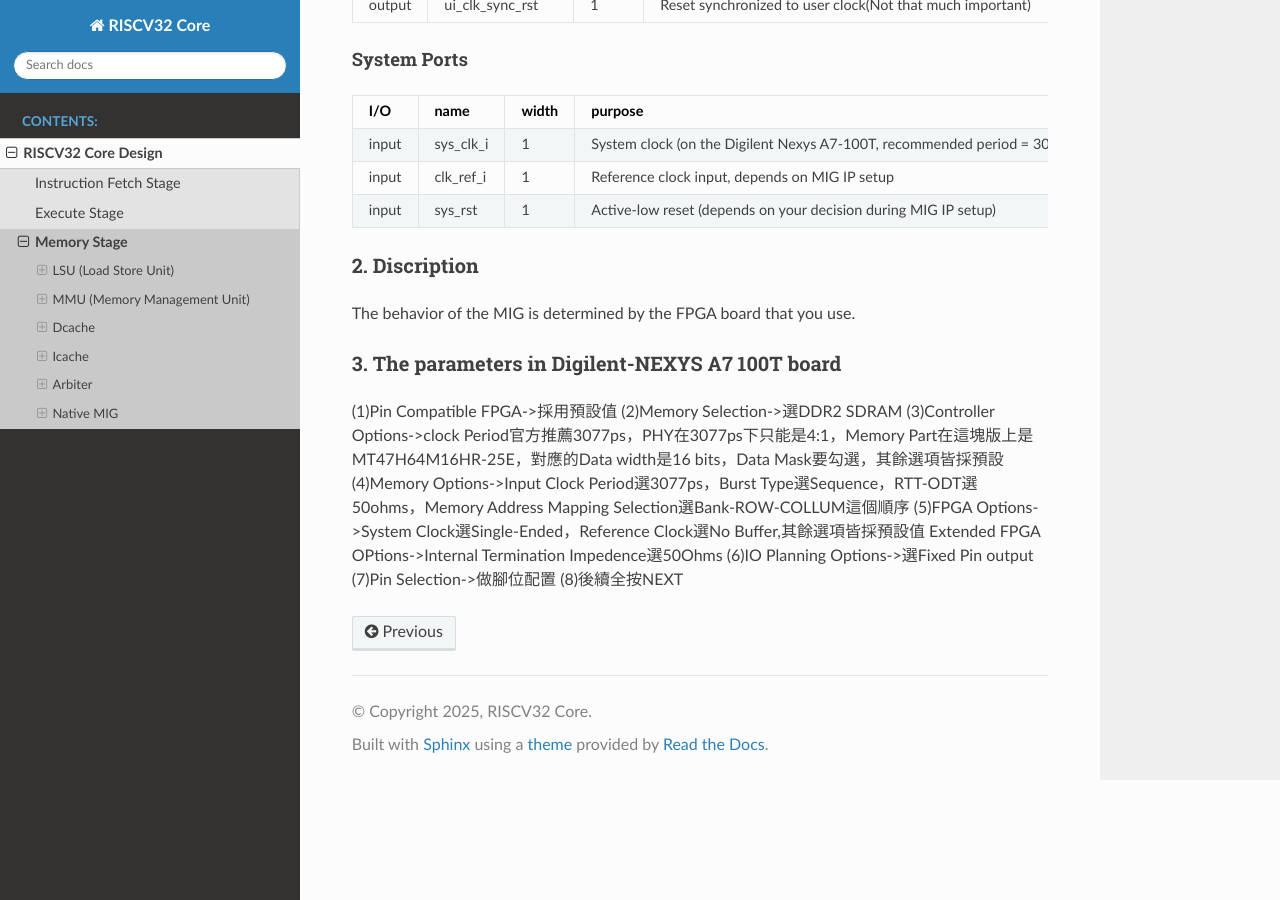
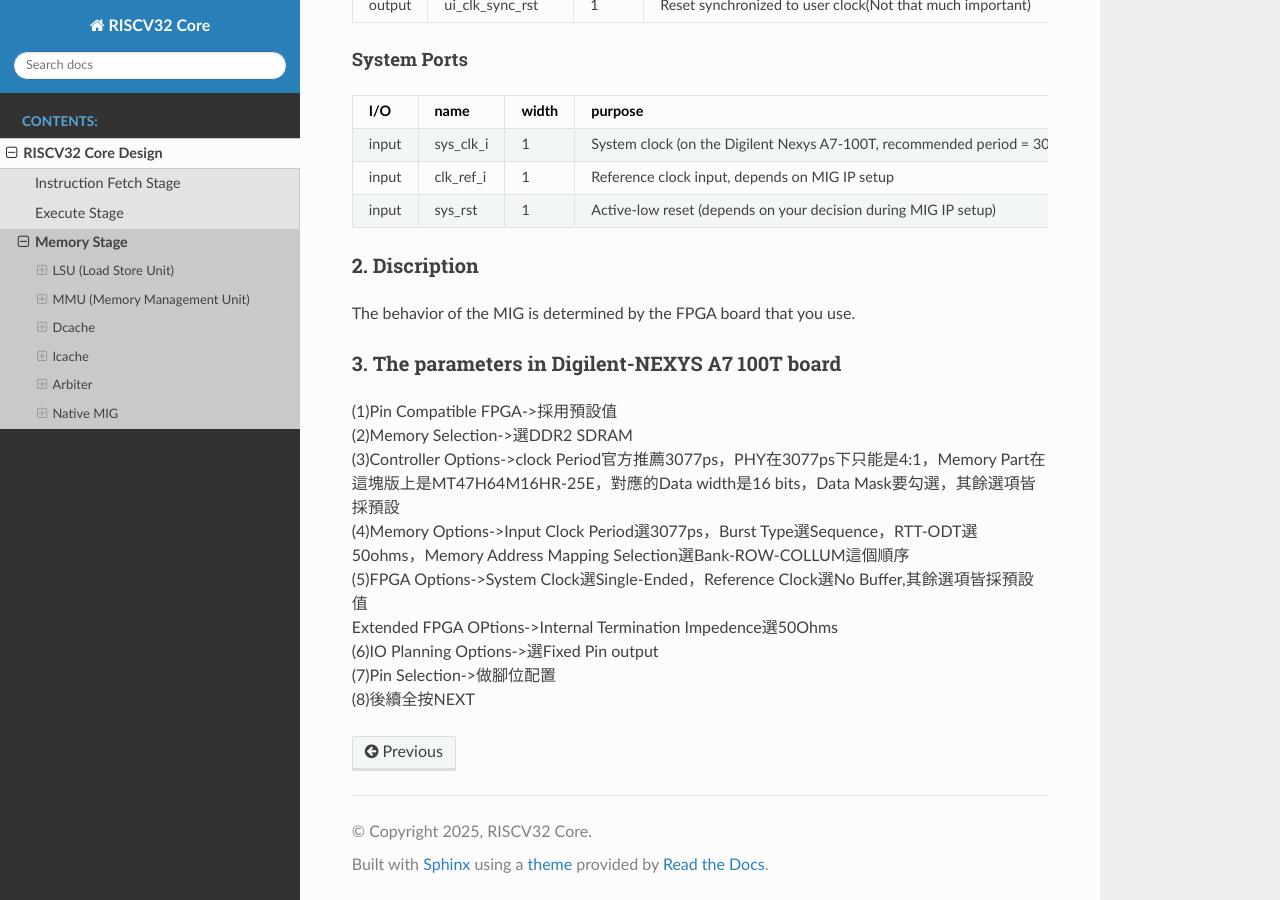
Before and after one commit to ttcn-0906/riscv32-core-doc, a Sphinx documentation site: the page built from docs/source/mem_stage.md, in a window 1280 px wide and 900 px high, scrolled down 9540 px. Built offline with Sphinx 7.4.7 and the Read the Docs theme 3.1.0, drawn with Linux system fonts in a browser that asks for light colours.

```diff
--- a/docs/source/mem_stage.md
+++ b/docs/source/mem_stage.md
@@ -329,12 +329,12 @@ Skip them, this part will automatically operate by MIG IP after a command is iss
 The behavior of the MIG is determined by the FPGA board that you use.
 
 ### 3. The parameters in Digilent-NEXYS A7 100T board
-(1)Pin Compatible FPGA->採用預設值
-(2)Memory Selection->選DDR2 SDRAM
-(3)Controller Options->clock Period官方推薦3077ps，PHY在3077ps下只能是4:1，Memory Part在這塊版上是MT47H64M16HR-25E，對應的Data width是16 bits，Data Mask要勾選，其餘選項皆採預設
-(4)Memory Options->Input Clock Period選3077ps，Burst Type選Sequence，RTT-ODT選50ohms，Memory Address Mapping Selection選Bank-ROW-COLLUM這個順序
-(5)FPGA Options->System Clock選Single-Ended，Reference Clock選No Buffer,其餘選項皆採預設值
-Extended FPGA OPtions->Internal Termination Impedence選50Ohms
-(6)IO Planning Options->選Fixed Pin output
-(7)Pin Selection->做腳位配置
-(8)後續全按NEXT
+(1)Pin Compatible FPGA->採用預設值<br>
+(2)Memory Selection->選DDR2 SDRAM<br>
+(3)Controller Options->clock Period官方推薦3077ps，PHY在3077ps下只能是4:1，Memory Part在這塊版上是MT47H64M16HR-25E，對應的Data width是16 bits，Data Mask要勾選，其餘選項皆採預設<br>
+(4)Memory Options->Input Clock Period選3077ps，Burst Type選Sequence，RTT-ODT選50ohms，Memory Address Mapping Selection選Bank-ROW-COLLUM這個順序<br>
+(5)FPGA Options->System Clock選Single-Ended，Reference Clock選No Buffer,其餘選項皆採預設值<br>
+Extended FPGA OPtions->Internal Termination Impedence選50Ohms<br>
+(6)IO Planning Options->選Fixed Pin output<br>
+(7)Pin Selection->做腳位配置<br>
+(8)後續全按NEXT<br>
```
